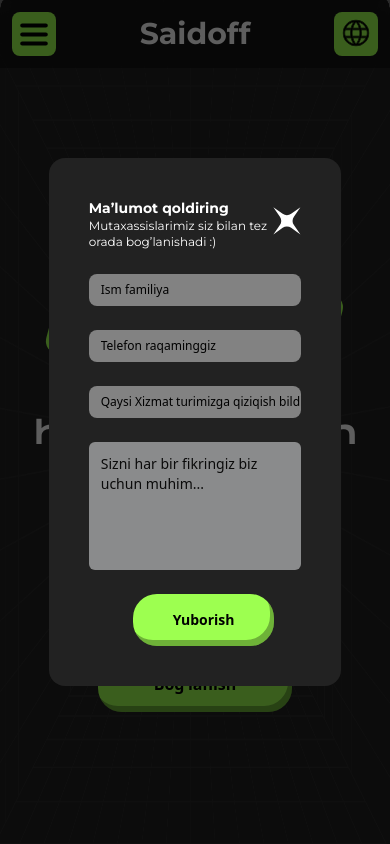
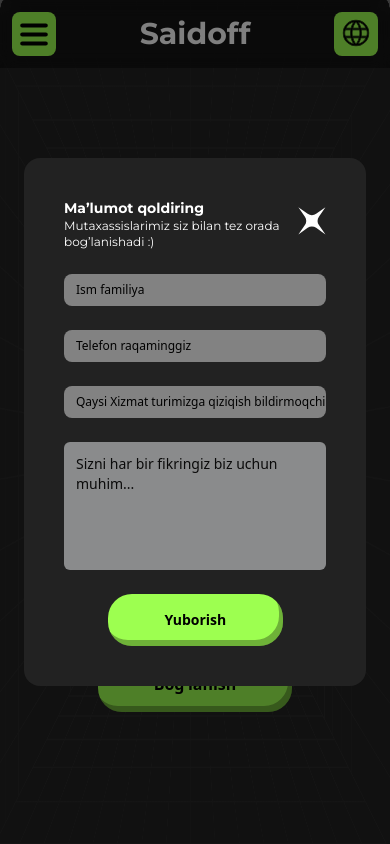
Before and after one commit to abdulazizxon2/saidoffAgency, a Next.js app: page / in a window 390 px wide. Both pictures are taken after a click on the button "Bog’lanish". Shown: the top 844 px of the page. Built offline with nearby package versions, Linux system fonts and the light colour scheme.

Commit message:
home boldi

```diff
--- a/src/components/Footer.js
+++ b/src/components/Footer.js
@@ -33,7 +33,7 @@
         </div>
 
         {/* Footer Links */}
-        <div className="flex justify-center items-center max-md:gap-7 max-md:text-base gap-28 text-lg pb-32 max-md:pb-20 text-white">
+        <div className="flex justify-center items-center max-md:gap-7 max-md:text-sm gap-28 text-lg pb-32 max-md:pb-20 text-white">
           {footerLinks.map((link, index) => (
             <Link href={link.href} key={index}>
               <p className="hover:text-green transition duration-300 ease-in-out cursor-pointer">
@@ -49,7 +49,7 @@
           <h3 className="tracking-widest font-black text-4xl max-md:text-3xl">
             +998 95 181 0330
           </h3>
-          <h1 className="max-md:text-xl">saidoffagency@gmail.com</h1>
+          <h1 className="max-md:text-lg">saidoffagency@gmail.com</h1>
         </div>
 
         {/* Footer Branding */}
--- a/src/components/Modal.js
+++ b/src/components/Modal.js
@@ -1,5 +1,5 @@
 import { Close } from "@/public/icon/icon";
-import React from "react";
+import React, { useEffect } from "react";
 
 export default function Modal({ showModal, setShowModal }) {
   if (!showModal) return null;
@@ -7,16 +7,37 @@
   const closeModal = () => {
     setShowModal(false);
   };
+
+  const handleClick = (e) => {
+    if (e.target === e.currentTarget) {
+      closeModal();
+    }
+  };
+
+  useEffect(() => {
+    if (showModal) {
+      document.body.style.overflow = "hidden";
+    } else {
+      document.body.style.overflow = "auto";
+    }
+    return () => {
+      document.body.style.overflow = "auto";
+    };
+  }, [showModal]);
+
   return (
     <div>
-      <div>
-        <div onClick={closeModal} className=" w-full z-10 fixed top-0 mx-auto">
-          <div className="mx-auto flex justify-center items-center h-[100vh]  bg-lights">
-            <form className="flex z-10 flex-col gap-6 rounded-2xl  bg-blacc w-3/4 p-10">
+      <div onClick={handleClick} className="fixed inset-0 bg-black bg-opacity-50 flex justify-center items-center z-10">
+        <form
+          onClick={(e) => e.stopPropagation()}
+          className="flex flex-col gap-6 rounded-2xl bg-blacc md:w-3/4 max-md:w-full max-md:mx-6 p-10"
+        >
           <div className="flex items-center justify-between">
             <div className="text-white max-md:text-sm">
               <h2>Ma’lumot qoldiring</h2>
-                  <p className="max-md:text-xs">Mutaxassislarimiz siz bilan tez orada bog’lanishadi :)</p>
+              <p className="max-md:text-xs">
+                Mutaxassislarimiz siz bilan tez orada bog’lanishadi :)
+              </p>
             </div>
             <div>
               <button onClick={closeModal}>
@@ -29,23 +50,19 @@
               type="text"
               name="modalName"
               placeholder="Ism familiya"
-                  id=""
-                  className="w-1/2 max-md:w-full bg-ingrey  placeholder-black outline-none max-md:text-xs rounded-lg pl-3 py-2"
+              className="w-1/2 max-md:w-full bg-ingrey placeholder-black outline-none max-md:text-xs rounded-lg pl-3 py-2"
             />
             <input
               type="text"
               name="modalTel"
               placeholder="Telefon raqaminggiz"
-                  id=""
               className="w-1/2 max-md:w-full bg-ingrey placeholder-black outline-none max-md:text-xs rounded-lg pl-3 py-2"
             />
           </div>
           <div className="flex flex-col gap-6">
             <input
               type="text"
-                  name=""
               placeholder="Qaysi Xizmat turimizga qiziqish bildirmoqchisiz ?"
-                  id=""
               className="w-full bg-ingrey placeholder-black outline-none max-md:text-xs rounded-lg pl-3 py-2"
             />
             <textarea
@@ -54,17 +71,12 @@
               placeholder="Sizni har bir fikringiz biz uchun muhim..."
               className="p-3 rounded-md bg-[#B7B8B9] placeholder-black opacity-70 max-md:text-sm outline-none text-black w-full h-52 max-md:h-32 resize-none"
               rows="4"
-                  //   onChange={(e) => setMessage(e.target.value)}
-                  //   value={message}
             />
             <button className="bg-green flex justify-center px-14 max-md:ml-11 max-md:w-2/3 py-4 text-base font-bold shadow-inner rounded-3xl max-md:text-sm custom-shadow">
               Yuborish
             </button>
           </div>
         </form>
-
-          </div>
-        </div>
       </div>
     </div>
   );
--- a/src/container/home/OverviewChoose.js
+++ b/src/container/home/OverviewChoose.js
@@ -8,7 +8,7 @@
   return (
     <div>
       <div className="container mx-auto mb-20">
-        <div className="flex max-md:flex-col max-md:gap-5 mt-60 justify-around items-center px-20 ">
+        <div className="flex max-md:flex-col max-md:gap-5 mt-60 justify-around items-center md:px-20 ">
           <div className="">
             {/* <h2 className="relative right-12 md:hidden bg-green px-3 py-[3px] text-xl max-md:text-base inline-block -rotate-90 rounded-lg">
               About us
@@ -24,7 +24,7 @@
               <span>Tanlashinggiz</span> <span>kerak</span>
             </h1>
           </div>
-          <div className="w-4/5 max-md:w-full max-md:text-center">
+          <div className="md:w-4/5 max-md:px-3 max-md:w-full max-md:text-center">
             <p className="text-lg max-md:text-base">
               Har bir loyihada yangi yondashuv, yuqori sifat, tezkor va
               ishonchli xizmat ko‘rsatamiz. Biz bilan ishlash sizga
```
Lines whose indentation alone changed are shown as unchanged.
